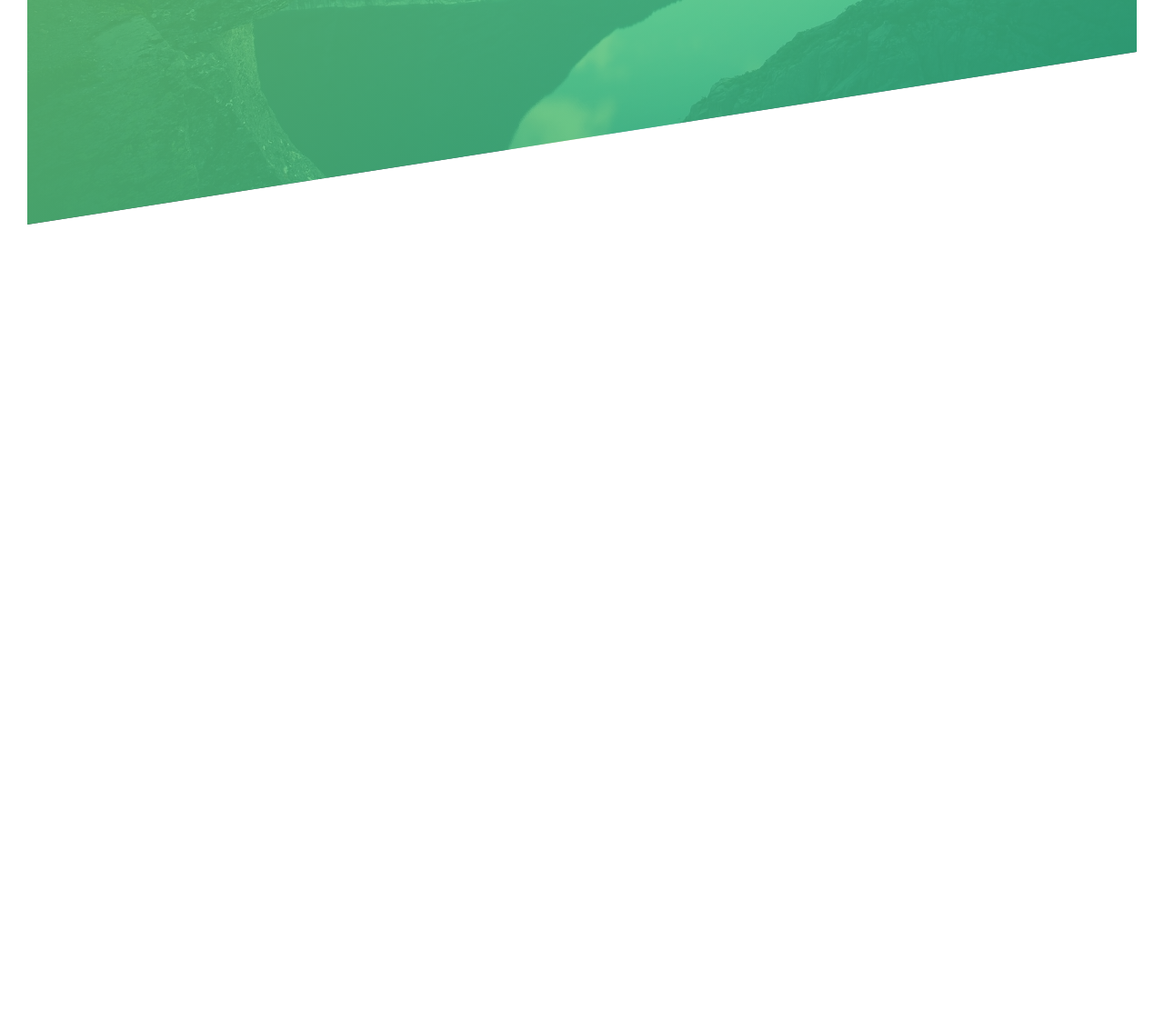
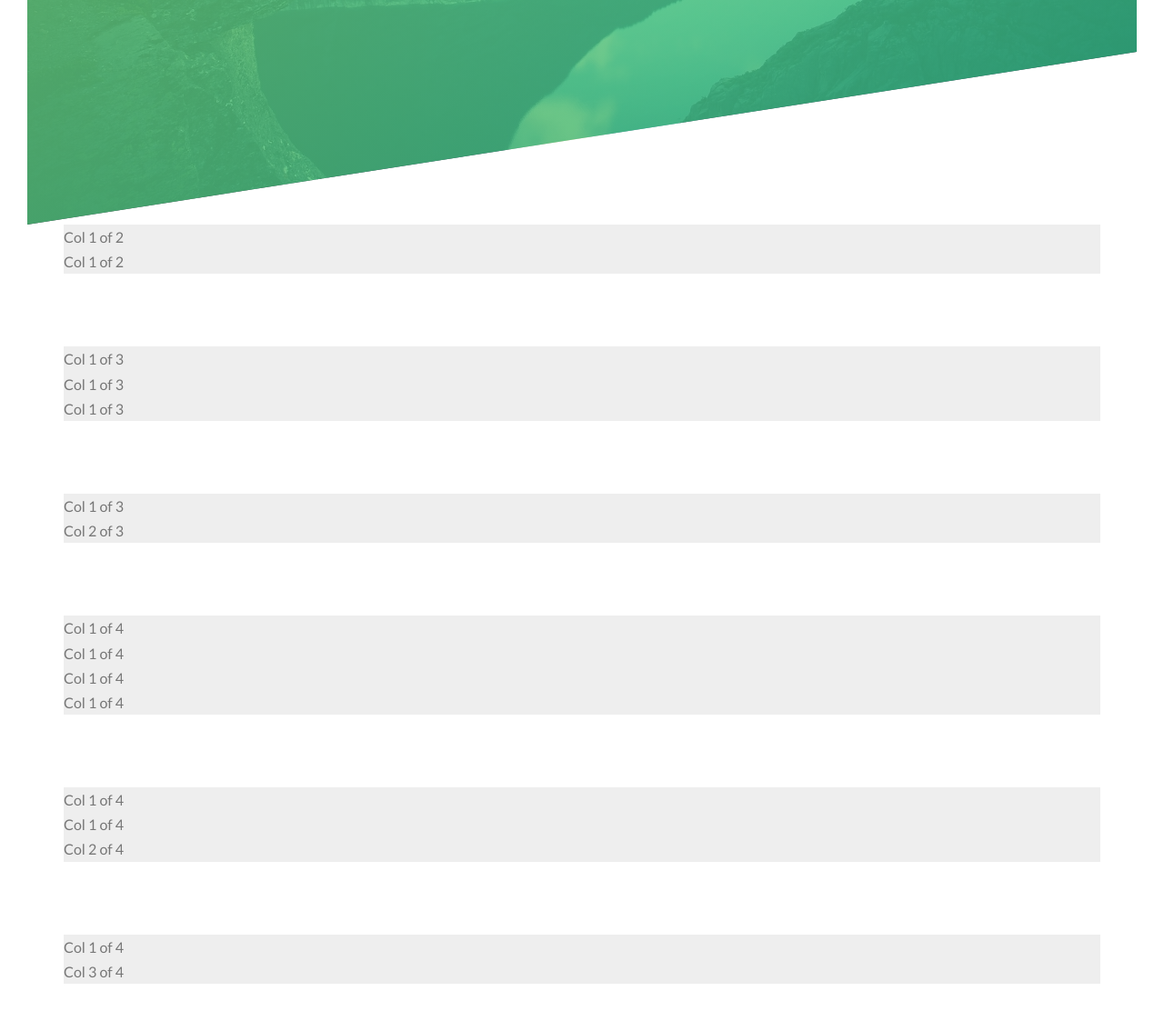
Before and after one commit to jendang/natours-project, a website: page index.html in a window 1280 px wide. Shown: the part 543-1655 px from the top of the page at 91% size. Before the commit the page ends 820 px from the top, so only its background shows below. Drawn offline with Linux system fonts and the light colour scheme.

Commit message:
grid layout

```diff
--- a/index.html
+++ b/index.html
@@ -6,7 +6,7 @@
 
         <link href="https://fonts.googleapis.com/css?family=Lato:100,300,400,700,900" rel="stylesheet">
 
-        <link rel="stylesheet" href="css/icon-font.css">
+        <!-- <link rel="stylesheet" href="css/icon-font.css"> -->
         <link rel="stylesheet" href="css/style.css">
         <link rel="shortcut icon" type="image/png" href="img/favicon.png">
 
@@ -32,5 +32,76 @@
             </div>
         </header>
 
+        <section class="grid-test">
+            <div class="row">
+                <div class="col-1-of-2">
+                    Col 1 of 2
+                </div>
+                <div class="col-1-of-2">
+                    Col 1 of 2
+                </div>
+            </div>
+
+            <div class="row">
+                <div class="col-1-of-3">
+                    Col 1 of 3
+                </div>
+                <div class="col-1-of-3">
+                    Col 1 of 3
+                </div>
+                <div class="col-1-of-3">
+                    Col 1 of 3
+                </div>
+            </div>
+
+            <div class="row">
+                <div class="col-1-of-3">
+                    Col 1 of 3
+                </div>
+                <div class="col-2-of-3">
+                    Col 2 of 3
+                </div>
+            </div>
+
+            <div class="row">
+                <div class="col-1-of-4">
+                    Col 1 of 4
+                </div>
+                <div class="col-1-of-4">
+                    Col 1 of 4
+                </div>
+                <div class="col-1-of-4">
+                    Col 1 of 4
+                </div>
+                <div class="col-1-of-4">
+                    Col 1 of 4
+                </div>
+            </div>
+
+            <div class="row">
+                <div class="col-1-of-4">
+                    Col 1 of 4
+                </div>
+                <div class="col-1-of-4">
+                    Col 1 of 4
+                </div>
+                <div class="col-2-of-4">
+                    Col 2 of 4
+                </div>
+            </div>
+
+            <div class="row">
+                <div class="col-1-of-4">
+                    Col 1 of 4
+                </div>
+                <div class="col-3-of-4">
+                    Col 3 of 4
+                </div>
+
+            </div>
+
+
+        </section>
+
     </body>
 </html>
--- a/sass/abstracts/_variables.scss
+++ b/sass/abstracts/_variables.scss
@@ -1,6 +1,18 @@
+
+//colors
 $color-primary: #55c57a;
 $color-primary-light: #7ed56f;
 $color-primary-dark:#28b485;
 $color-grey-dark:#777;
 $color-white: #fff;
 $color-black:#000;
+
+// grid
+// row's width
+$grid-width: 114rem;
+
+// space between row  vertically (margin-bottom of each row)
+$gutter-vertical: 8rem;
+
+//space between row horizontally (margin-right of each row)
+$gutter-horizontal: 6rem;
--- /dev/null
+++ b/sass/layout/_grid.scss
@@ -0,0 +1,19 @@
+@import "../abstracts/variables";
+
+
+.row {
+
+    max-width: $grid-width;
+    background-color: #eee;
+
+    // center a block element inside a block element
+    // in this case, the row(block) will be centered in the browser
+    margin: 0 auto;
+
+    //.row:not(): not select last child
+    &:not(:last-child) {
+        margin-bottom: $gutter-vertical;
+    }
+
+
+}
--- a/sass/main.scss
+++ b/sass/main.scss
@@ -8,3 +8,4 @@
 @import "pages/home";
 @import "components/button";
 @import "layout/header";
+@import "layout/grid";
```
Also changed, not shown: css/style.css.
